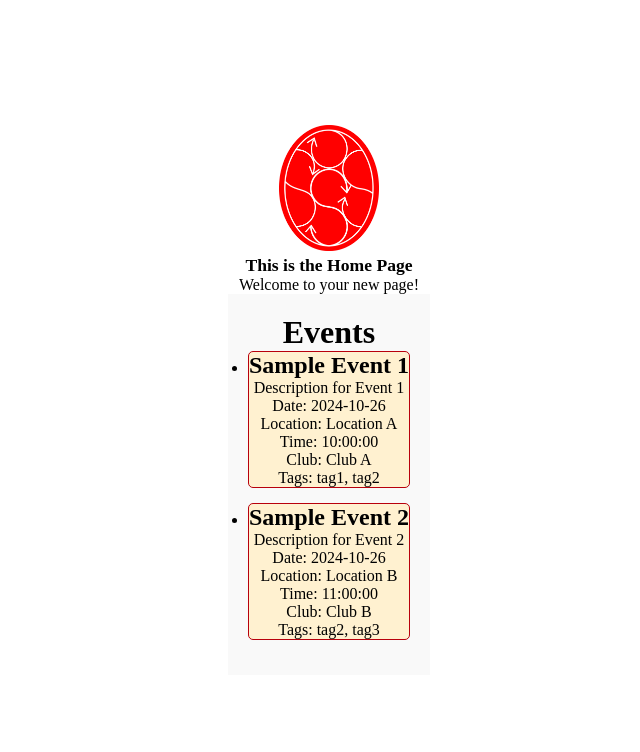
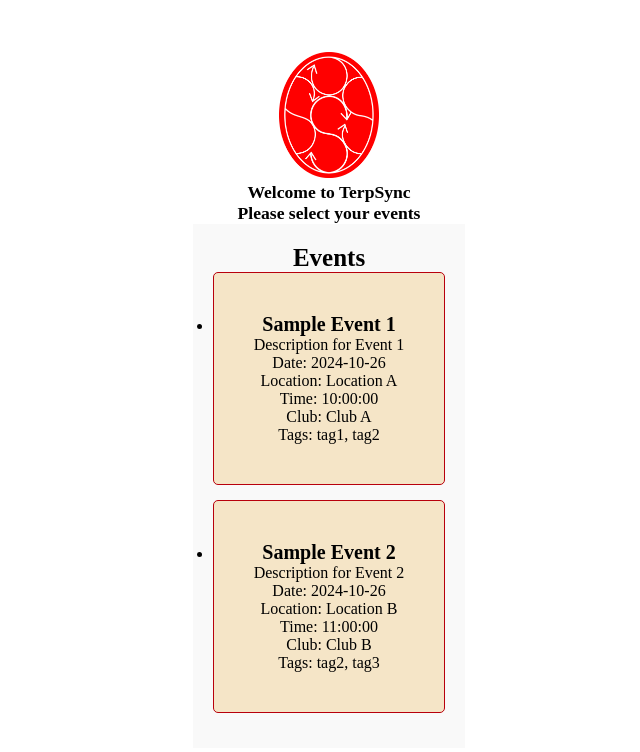
Before and after one commit to rhebadeeba/terpsync, a React (Vite) app in the folder site/: page / in a window 1280 px wide. Shown: the top 752 px of the page, without its empty margins (311-951 px from the left). Built offline with nearby package versions, Linux system fonts and the light colour scheme.

Commit message:
stylistic changes

```diff
--- a/site/src/Home.css
+++ b/site/src/Home.css
@@ -7,7 +7,7 @@
 html, body {
     width: 100%;
     height: 100%;
-    margin: 0;
+    margin: 10;
     overflow: hidden;
   }
 
@@ -26,5 +26,5 @@ html, body {
     /* background-image : url('./src/assets/raccoon_awesome.jpg'); */
   }
   .btn {
-    background-color: #fff1d0;
+    background-color: #fdd0ff;
   }
--- a/site/src/Home.jsx
+++ b/site/src/Home.jsx
@@ -13,11 +13,11 @@ function Home ()  {
                     />
                 </div>
                 <div style = {{fontWeight:"bold",fontSize:"110%"}}>
-                    This is the Home Page
+                    Welcome to TerpSync
                 </div>
-                <p>
-                    Welcome to your new page!
-                </p>
+                <div style = {{fontWeight:"bold",fontSize:"110%"}}>
+                    Please select your events
+                </div>
             <EventsList />
         </>
     );
--- a/site/src/components/EventsList.css
+++ b/site/src/components/EventsList.css
@@ -5,10 +5,10 @@
 
 .event-item {
     margin-bottom: 15px;
-    /* padding: 10px; */
+    padding: 40px;
     border: 1px solid #b8000c;
     border-radius: 5px;
-    background-color: #fff1d0;
+    background-color: #f5e5c7;
 }
 
 .event-title {
--- a/site/src/components/EventsList.jsx
+++ b/site/src/components/EventsList.jsx
@@ -33,12 +33,12 @@ export default function EventsList() {
 
     return (
       <div className="events-list">
-        <h1>Events</h1>
+        <h1 style={{ fontSize: '25px' }}>Events</h1>
         <ul>
           {events.length > 0 ? (
             events.map(event => (
               <li key={event.id} className="event-item">
-                <h2 className="event-title">{event.name}</h2>
+                <h2 style = {{ fontSize: '20px' }} className="event-title">{event.name}</h2>
                 <p>{event.description}</p>
                 <p>Date: {event.date}</p>
                 <p>Location: {event.location}</p>
```
